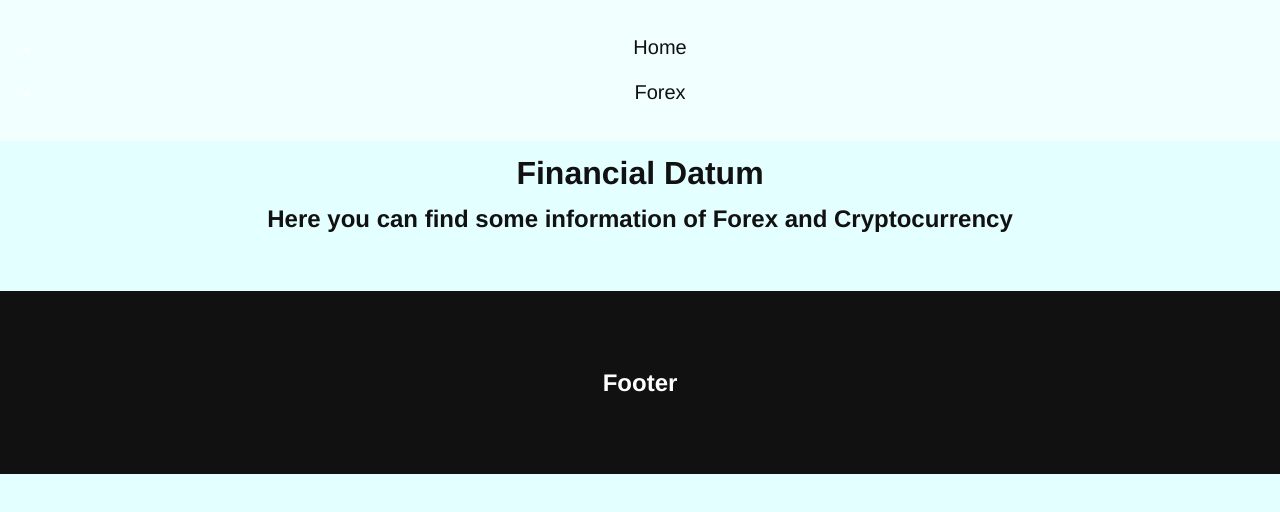
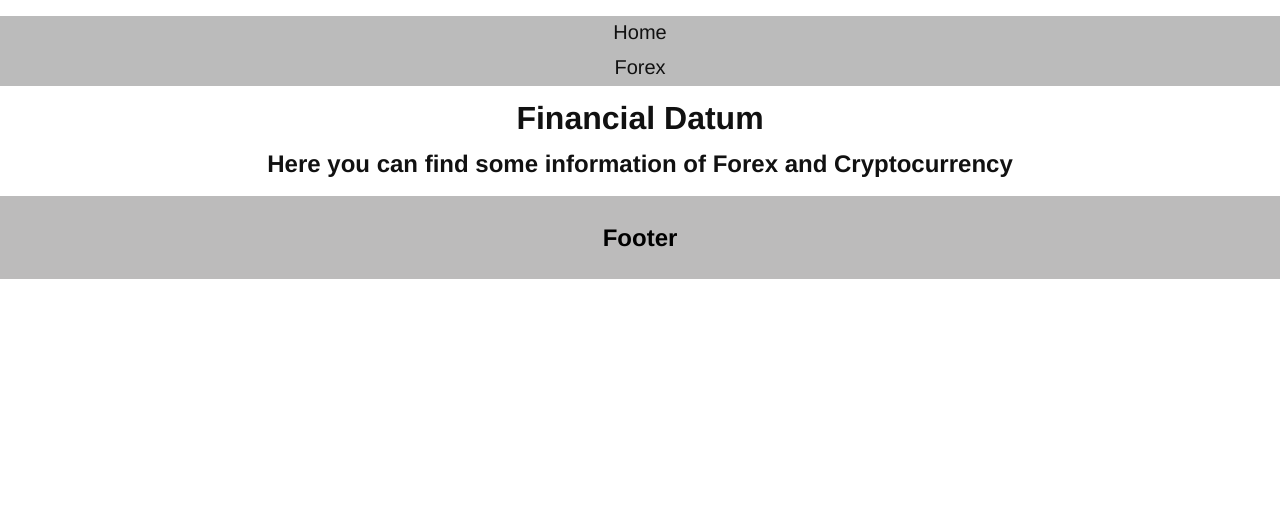
Before and after one commit to gmontanee/Financial-Datum, a plain HTML site: page index.html in a window 1280 px wide. Drawn offline with Linux system fonts and the light colour scheme; no server answers.

Commit message:
CSS Progress

```diff
--- a/style.css
+++ b/style.css
@@ -3,6 +3,7 @@
 
 html {
   box-sizing: border-box;
+  position: relative;
 }
 *, *:before, *:after {
   box-sizing: inherit;
@@ -11,7 +12,7 @@ html {
 body {
   margin: 0;
   padding: 0;
-  background-color: rgba(200, 255, 255, 0.5);
+  background-color: white;
 }
 
 
@@ -43,15 +44,21 @@ p {
 /* ---- layout ---- */
 
 #site-header {
-  padding: 10px 0;
+  padding: 0;
   color: white;
-  background-color: rgba(255, 255, 255, 0.5);
+  background-color: rgba(180 , 180, 180, 0.9);
   text-align: center;
+  height: 70px;
+}
+
+#site-header ul{
   align-content: center;
+  position: relative;
+  padding: 0 0 0 0;
 }
 
 #site-header li{
-  padding: 10px 20px 10px 20px;
+  padding: 5px 0 5px 0;
 }
 
 /* header {
@@ -65,13 +72,16 @@ a {
 }
 
 #site-footer {
-  color: white;
-  padding: 60px 0;
-  background: #111;
+  color: black;
+  padding: 10px 0;
+  background: rgba(181, 180, 180, 0.9);
+  position: relative;
 }
 
 #site-main {
-  margin-bottom: 60px;
+  display: flex;
+  flex-direction: column;
+  justify-content: center;
 }
 
 .container {
@@ -96,11 +106,15 @@ a {
 
 /* ---- components ---- */
 
-.button {
-  width: 100%;
+button {
+  width: 80%;
+  height: 200px;
   background-color: blue;
   color: #fff;
-  border: 1px solid #fff
+  border: 1px solid #fff;
+  margin: 15px auto;
+  font-size: 25px;
+  padding: 0 30px 0 30px;
 }
 
 .button-alt {
```
